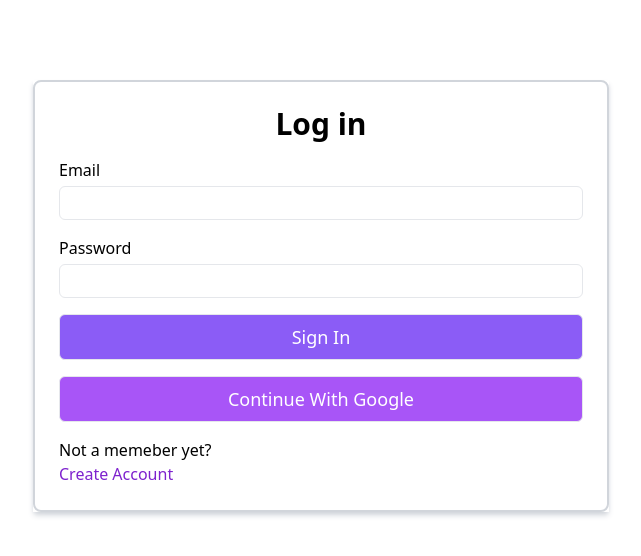
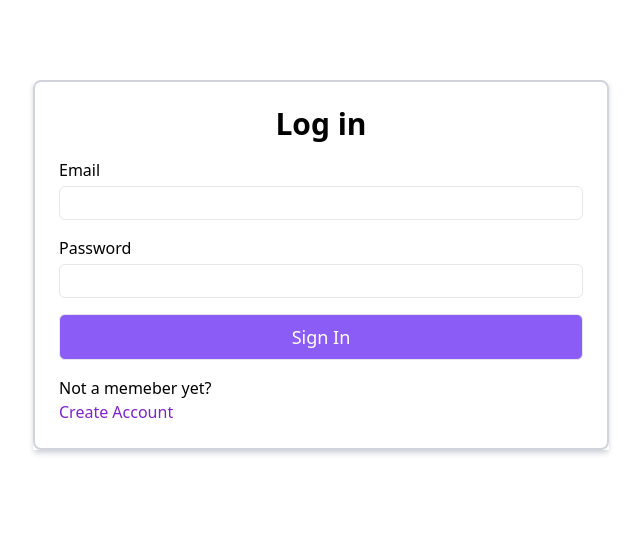
Before and after one commit to asrar-codes/amazon-clone, a React (Vite) app: page /login in a window 1280 px wide. Shown: the top 556 px of the page, without its empty margins (319-960 px from the left). Built offline with nearby package versions, Linux system fonts and the light colour scheme; no server answers.

Commit message:
there are lot of bugs to fix

```diff
--- a/src/App.jsx
+++ b/src/App.jsx
@@ -28,7 +28,6 @@ import { useGlobalContext } from "./context/context";
 
 function App() {
   const { user } = useGlobalContext();
-
   const router = createBrowserRouter([
     {
       path: "/",
@@ -94,6 +93,7 @@ function App() {
       errorElement: <SinglePageError />,
     },
   ]);
+
   return <RouterProvider router={router} />;
 }
 
--- a/src/Pages/Login.jsx
+++ b/src/Pages/Login.jsx
@@ -28,6 +28,7 @@ export const action = async ({ request }) => {
     // user = response.user;
     // console.log(response.user);
     toast.success("logged in successfully");
+
     return redirect("/");
   } catch (error) {
     console.log(error);
@@ -89,11 +90,11 @@ const Login = () => {
           background="bg-violet-500"
           disabled={isLoading}
         />
-        <LoginBtn
-          text="continue with google"
+        {/* <LoginBtn
+          text="continue with google (not working yet)"
           clickFunction={signInWithGoogle}
           background="bg-purple-500"
-        />
+        /> */}
         <div className="already-user">
           <p>Not a memeber yet?</p>
           <Link className="capitalize text-purple-700" to="/signup">
```
